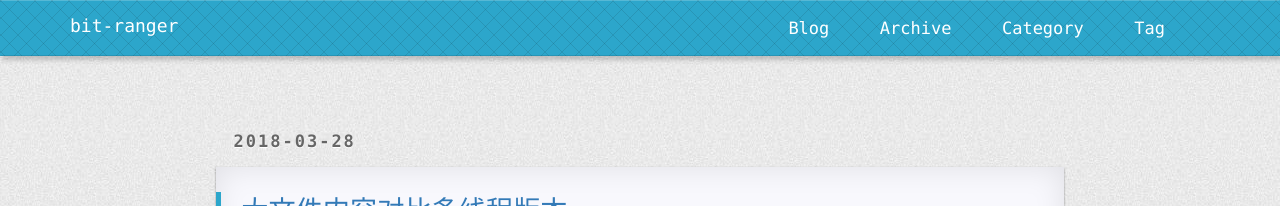
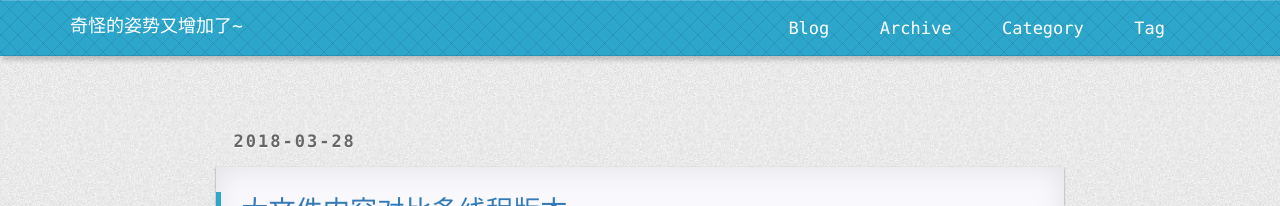
Before and after one commit to eCodeing/rickwang.github.io, a Jekyll site: the page built from index.html, in a window 1280 px wide. Shown: the top 206 px of the page. Built offline with Jekyll 4.4.1, drawn with Linux system fonts in a browser that asks for light colours; nearby versions of some CDN libraries; the list of posts is cut into pages by our own code; comment, search, counter and statistics services are not loaded; a style sheet for code colours, icons or effects is not loaded.

Commit message:
[feature]修改配置信息

```diff
--- a/_config.yml
+++ b/_config.yml
@@ -27,11 +27,11 @@ defaults:
 
 
 
-title: "bit-ranger"
-email: sincerebravefight@gmail.com
+title: "奇怪的姿势又增加了~"
+email: rickwang256@gmail.com
 description: ""
 github:
-  username: bit-ranger
+  username: eCodeing
 swiftype:
   searchId: iXZyPokVfxFaBTvi64Y6
 gitment:
```
Also changed, not shown: README.md.
